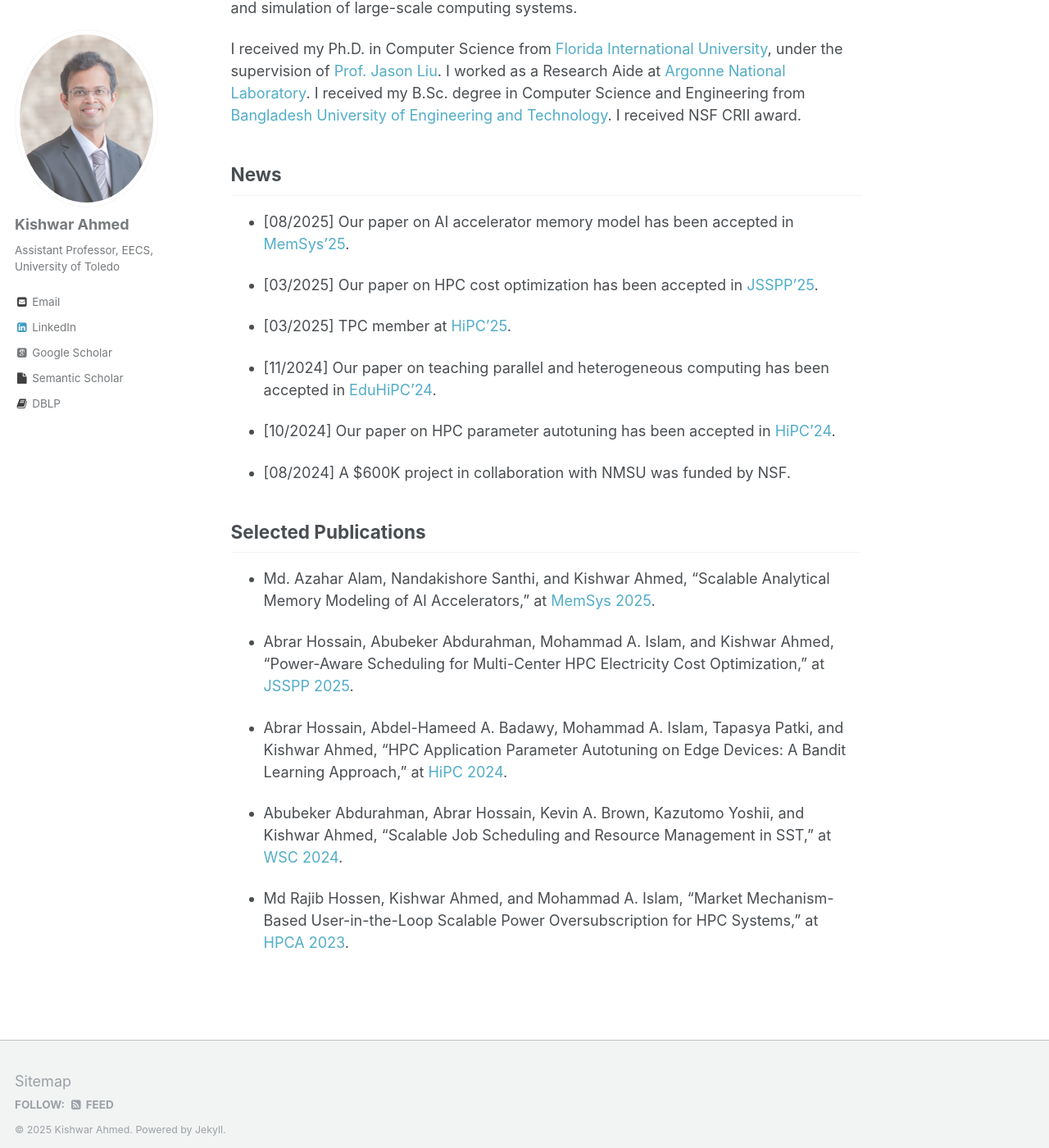
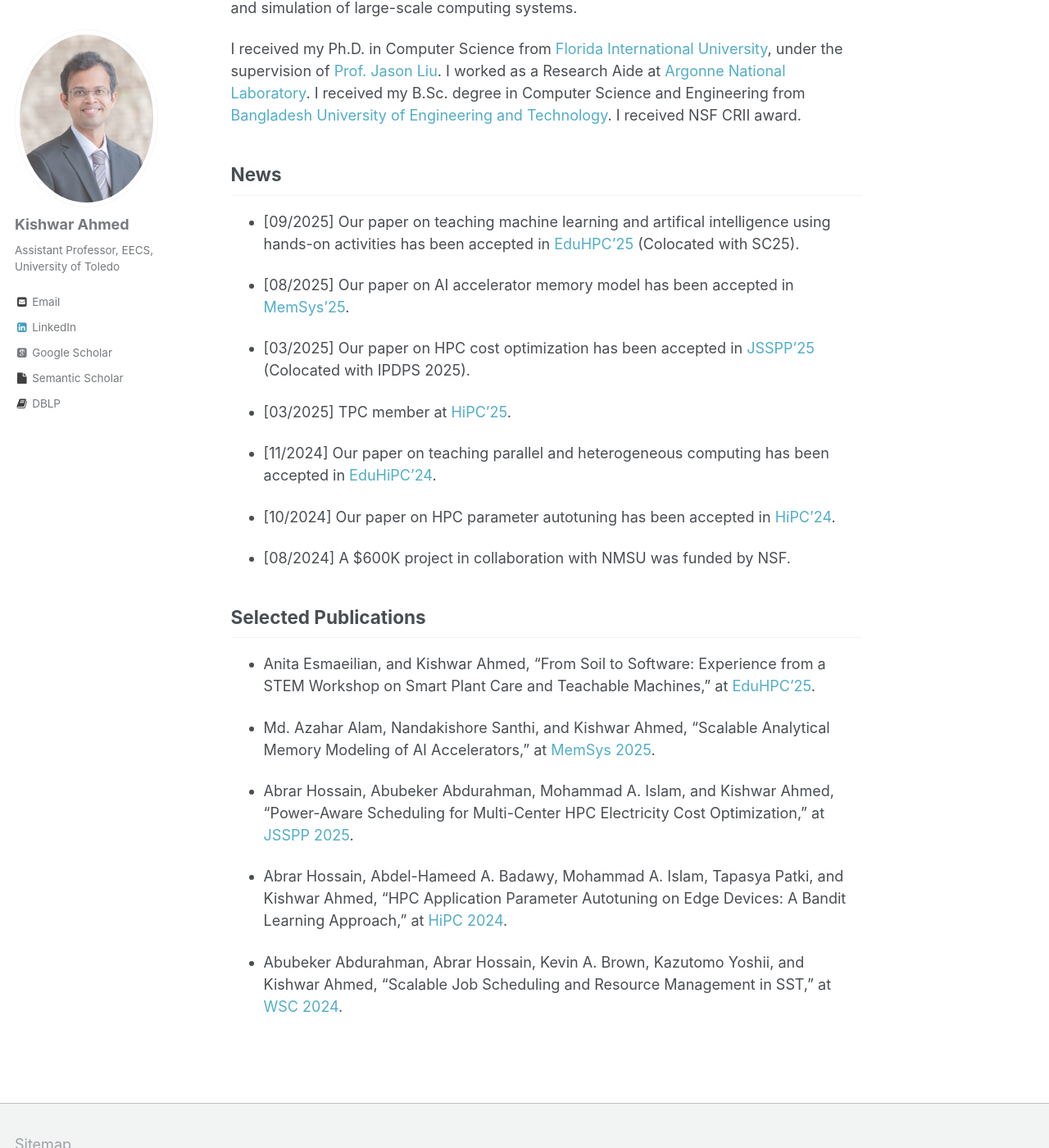
Before and after one commit to kishwarbd/kishwarbd.github.io, a Jekyll site: the page built from _pages/about.md, in a window 1280 px wide and 1400 px high, scrolled down 203 px. Shown: the whole window at 82% size. Built offline with Jekyll 4.4.1, drawn with Linux system fonts in a browser that asks for light colours; some web fonts are replaced.

Commit message:
Update about.md

```diff
--- a/_pages/about.md
+++ b/_pages/about.md
@@ -14,9 +14,11 @@ Jason Liu](https://people.cis.fiu.edu/liux/). I worked as a Research Aide at [Ar
 
 
 ## News
+* [09/2025] Our paper on teaching machine learning and artifical intelligence using hands-on activities has been accepted in [EduHPC'25](https://tcpp.cs.gsu.edu/curriculum/?q=eduHPC25) (Colocated with SC25).
+
 * [08/2025] Our paper on AI accelerator memory model has been accepted in [MemSys'25](https://www.memsys.io/).
 
-* [03/2025] Our paper on HPC cost optimization has been accepted in [JSSPP'25](https://jsspp.org/).
+* [03/2025] Our paper on HPC cost optimization has been accepted in [JSSPP'25](https://jsspp.org/) (Colocated with IPDPS 2025).
 
 * [03/2025] TPC member at [HiPC'25](https://www.hipc.org/).
 
@@ -28,6 +30,8 @@ Jason Liu](https://people.cis.fiu.edu/liux/). I worked as a Research Aide at [Ar
 
 ## Selected Publications
 
+* Anita Esmaeilian, and Kishwar Ahmed, “From Soil to Software: Experience from a STEM Workshop on Smart Plant Care and Teachable Machines,” at [EduHPC'25](https://tcpp.cs.gsu.edu/curriculum/?q=eduHPC25).
+
 * Md. Azahar Alam, Nandakishore Santhi, and Kishwar Ahmed, “Scalable Analytical Memory Modeling of AI Accelerators,” at [MemSys 2025](https://www.memsys.io/).
 
 * Abrar Hossain, Abubeker Abdurahman, Mohammad A. Islam, and Kishwar Ahmed, “Power-Aware Scheduling for Multi-Center HPC Electricity Cost Optimization,” at [JSSPP 2025](https://jsspp.org/).
@@ -35,5 +39,3 @@ Jason Liu](https://people.cis.fiu.edu/liux/). I worked as a Research Aide at [Ar
 * Abrar Hossain, Abdel-Hameed A. Badawy, Mohammad A. Islam, Tapasya Patki, and Kishwar Ahmed, “HPC Application Parameter Autotuning on Edge Devices: A Bandit Learning Approach,” at [HiPC 2024](https://www.hipc.org/).
 
 * Abubeker Abdurahman, Abrar Hossain, Kevin A. Brown, Kazutomo Yoshii, and Kishwar Ahmed, “Scalable Job Scheduling and Resource Management in SST,” at [WSC 2024](https://meetings.informs.org/wordpress/wsc2024/).
-
-* Md Rajib Hossen, Kishwar Ahmed, and Mohammad A. Islam, “Market Mechanism-Based User-in-the-Loop Scalable Power Oversubscription for HPC Systems,” at [HPCA 2023](https://ieeexplore.ieee.org/document/10071006).
```
